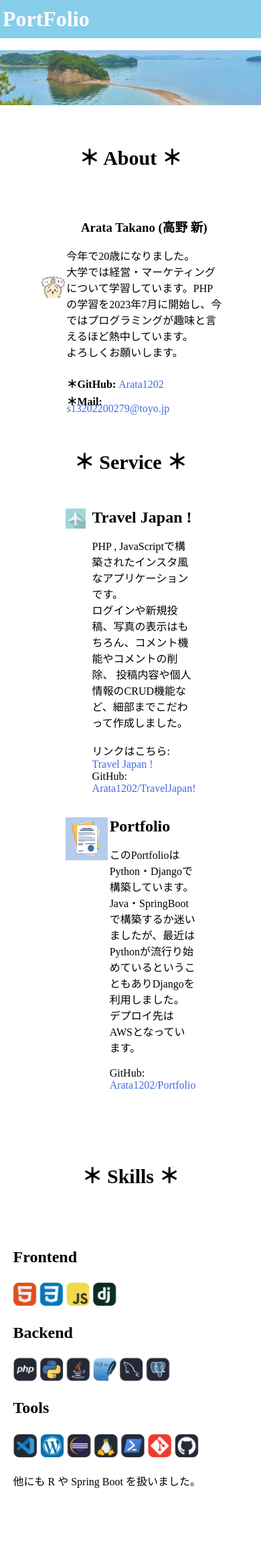
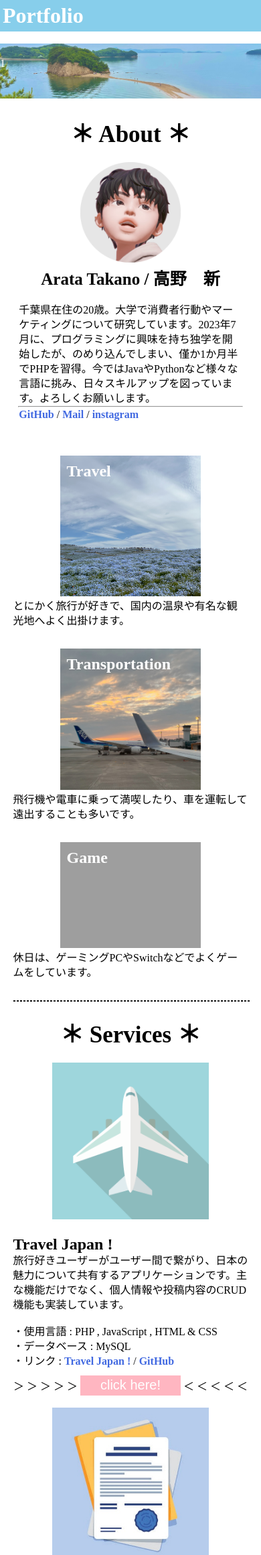
Before and after one commit to Arata1202/Portfolio-DEPLOY, a Django app: page / in a window 390 px wide. Shown: the top 2321 px of the page at 67% size. Before the commit the page ends 2221 px from the top, so only its background shows below. Run offline with Django 4.2, Linux system fonts and the light colour scheme; data comes from the database, SQL or seed files in the repository; grey boxes are pictures that could not be loaded.

Commit message:
Portfolio完成に向けて

```diff
--- a/blog/templates/blog/base.html
+++ b/blog/templates/blog/base.html
@@ -6,21 +6,19 @@
     <title>Document</title>
     {% load static %}
     <link rel="stylesheet" href="{% static 'CSS/base.css' %}">
+    <script src="{% static 'JS/base.js' async %}"></script>
 </head>
 <body>
     <header>
-        <h1><a href="/"><strong>PortFolio</strong></a></h1>
+        <h1><a href="/"><strong>Portfolio</strong></a></h1>
 
-        <!--　　設計中
         <nav class="navbar">
             <ul>
-                <li><a href="">About</a></li>
-                <li><a href="">Works</a></li>
-                <li><a href="">Skills</a></li>
+                <li><a id="link_about" href="javascript:void(0);" onclick="ScrollWindow('about');">About</a></li>
+                <li><a id="link_service" href="javascript:void(0);" onclick="ScrollWindow('service');">Services</a></li>
+                <li><a id="link_service" href="javascript:void(0);" onclick="ScrollWindow('skills');">Skills</a></li>
             </ul>
         </nav>
-        -->
-
     </header>
 
 
--- a/blog/templates/blog/frontpage.html
+++ b/blog/templates/blog/frontpage.html
@@ -2,28 +2,65 @@
 {% block content %}
 {% load static %}
 <link rel="stylesheet" href="{% static 'CSS/frontpage.css' %}">
+<script src="{% static 'JS/frontpage.js' async %}"></script>
 
-<img class="top" src="/media/IMG_6171.jpg" alt="" style="width: 100vw;">
+<!--　　　　スクロール用　　　　　-->
+<div id="about">1</div>
+
+<img class="top" src="/media/IMG_6171.jpg" alt="" style="width: 100%;">
 
 <h2 class="subtitle">＊ About ＊</h2>
 <div class="about">
     <div class="about-s">
         <div class="aboutpic">
-            <img src="/media/IMG_2.PNG" alt="">
+            <img src="/media/IMG_101.PNG" alt="">
         </div>
         <div class="myname">
-            <h3>Arata Takano (高野 新)</h3>
-            <p>今年で20歳になりました。<br>大学では経営・マーケティングについて学習しています。PHPの学習を2023年7月に開始し、今ではプログラミングが趣味と言えるほど熱中しています。<br>よろしくお願いします。</p>
+            <h2 class="topname">Arata Takano / 高野　新</h2>
+            <p>千葉県在住の20歳。大学で消費者行動やマーケティングについて研究しています。2023年7月に、プログラミングに興味を持ち独学を開始したが、のめり込んでしまい、僅か1か月半でPHPを習得。今ではJavaやPythonなど様々な言語に挑み、日々スキルアップを図っています。よろしくお願いします。
+            </p>
+            <hr>
+            <p><a href="https://github.com/Arata1202" target="_blank"><b>GitHub</b></a> / <a href="mailto:s13202200279@toyo.jp" ><b>Mail</b></a> / <a href="https://www.instagram.com/ao_japantraveler/?hl=ja" target="_blank"><b>instagram</b></a></p>
         </div>
     </div>
-    <div class="link">
-        <p><b>＊GitHub: </b><a href="https://github.com/Arata1202">Arata1202</a></p>
-        <p><b>＊Mail: </b><a>s13202200279@toyo.jp</a></p>
+    <div class="underpic">
+        <div class="love">
+            <div class="lovepic">
+                <h2>Travel</h2>
+                <div class="loveimg">
+                                                                <div id="service">.</div>
+                    <img src="/media/IMG_3136.jpg" alt="">
+                </div>
+                <p>とにかく旅行が好きで、国内の温泉や有名な観光地へよく出掛けます。</p>
+            </div>
+        </div>
+        <div class="love-s">
+            <div class="lovepic">
+                <h2>Transportation</h2>
+                <div class="loveimg">
+                    <img src="/media/IMG_3990.jpg" alt="">
+                </div>
+                <p>飛行機や電車に乗って満喫したり、車を運転して遠出することも多いです。</p>
+            </div>
+        </div>
+        <div class="love">
+            <div class="lovepic">
+                <h2>Game</h2>
+                <div class="loveimg">
+                    <img src="/media/IMG_3340.jpg" alt="">
+                </div>
+                <p>休日は、ゲーミングPCやSwitchなどでよくゲームをしています。</p>
+            </div>
+        </div>
+    </div>
+    <div id="service">2</div>
+    <div class="aboutline">
+        <hr>
     </div>
 </div>
 
 <!--　　　　　サービス　　　　　-->
-<h2 class="subtitle">＊ Service ＊</h2>
+<h2 class="subtitle">＊ Services ＊</h2>
 
 <div class="service">
     <div class="topic">
@@ -32,14 +69,15 @@
         </div>
         <div class="detail">
             <h2>Travel Japan !</h2>
-            <p>
-                PHP , JavaScriptで構築されたインスタ風なアプリケーションです。
-                <br>ログインや新規投稿、写真の表示はもちろん、コメント機能やコメントの削除、
-                投稿内容や個人情報のCRUD機能など、細部までこだわって作成しました。
-                <br><br>リンクはこちら: <a href="https://travel.aratasportfolio.com/guest.php">Travel Japan !</a>
-                <br>GitHub: <a href="https://github.com/Arata1202/Travel-Japan-">Arata1202/TravelJapan!</a>
-            </p>
+            <p> 旅行好きユーザーがユーザー間で繋がり、日本の魅力について共有するアプリケーションです。主な機能だけでなく、個人情報や投稿内容のCRUD機能も実装しています。</p>
+            <br>
+            <p>・使用言語 : PHP , JavaScript , HTML & CSS</p>
+            <p>・データベース : MySQL</p>
+            <p>・リンク : <a href="https://travel.aratasportfolio.com/guest.php" target="_blank"><b> Travel Japan !</b></a> / <a href="https://github.com/Arata1202/Travel-Japan-" target="_blank"><b>GitHub</b></a></p>
         </div>
+    </div>
+    <div class="detail_btn">
+        <p>＞ ＞ ＞ ＞ ＞ <button onclick="location.href=post-3">click here!</button> ＜ ＜ ＜ ＜ ＜</p>
     </div>
     <br>
     <div class="topic">
@@ -48,34 +86,47 @@
         </div>
         <div class="detail">
             <h2>Portfolio</h2>
-            <p>
-                このPortfolioはPython・Djangoで構築しています。
-                <br>Java・SpringBootで構築するか迷いましたが、最近はPythonが流行り始めているということもありDjangoを利用しました。
-                <br>デプロイ先はAWSとなっています。
-                <br><br>GitHub: <a href="https://github.com/Arata1202/portfolio">Arata1202/Portfolio</a>
-            </p>
+            <p>Java , SpringBootで開発するか、Python , Djangoで開発するか迷いましたが、最近Pythonが流行ってきているということでDjangoを選びました。このポートフォリオはAWSにデプロイしています。</p>
+            <br>
+            <p>・使用言語 : Python , Django , HTML & CSS</p>
+            <p>・デプロイ : AWS</p>
+            <p>・リンク : <a href="https://github.com/Arata1202/portfolio" target="_blank"><b>GitHub</b></a></p>
         </div>
+    </div>
+    <div id="skills">3</div>
+    <div class="serviceline">
+        <hr>
     </div>
 </div>
 
 <!--　　　　　スキル　　　　　-->
-<br><br>
 <h2 class="subtitle">＊ Skills ＊</h2>
-<br>
 <div class="skills">
+    ※実務経験はありません。今までに個人で行った内容を記載しています。
     <div class="skill">
         <h2>Frontend</h2>
         <img src="/media/IMG_6174.jpg" alt="" width="46%">
+        <p>・<b>HTML & CSS :</b> Webアプリのコーディング</p>
+        <p>・<b>JavaScript :</b> Webアプリ開発</p>
+        <p>・<b>Django :</b> ポートフォリオの作成</p>
     </div>
     <div class="skill">
         <h2>Backend</h2>
-        <img src="/media/IMG_6175.jpg" alt="" width="68%">
+        <img src="/media/IMG_6189.jpg" alt="" width="80%">
+        <p>・<b>PHP , MySQL :</b> Travel Japan ! の開発</p>
+        <p>・<b>Python :</b> Webスクレイピング / Excel自動化 / 画像認識</p>
+        <p>・<b>Java , SpringBoot :</b> Webアプリ開発</p>
+        <p>・<b>AWS :</b> ポートフォリオのデプロイ</p>
     </div>
     <div class="skill">
         <h2>Tools</h2>
         <img src="/media/IMG_6176.png" alt="" width="80%">
+        <p>・<b>VSCode :</b> Webアプリ開発</p>
+        <p>・<b>Git , GitHub :</b> ソースコードの管理</p>
+        <p>・<b>Linux :</b> RaspberryPi4にUbuntu環境構築</p>
+        <p>・<b>Eclips :</b> SpringBootの開発</p>
+        <p>・<b>WordPress :</b> ブログの作成</p>
     </div>
-    <p>他にも R や Spring Boot を扱いました。</p>
 </div>
 
 {% for post in posts %}
--- a/main/settings.py
+++ b/main/settings.py
@@ -25,7 +25,7 @@ SECRET_KEY = "django-insecure-26e6$ehq#bx#@ox7k0*q(lq=-oflf+f+g_)8-2-cb9-tp!@jzi
 # SECURITY WARNING: don't run with debug turned on in production!
 DEBUG = True
 
-ALLOWED_HOSTS = ['3.27.114.19:8000']
+ALLOWED_HOSTS = ['*']
 
 
 # Application definition
--- a/static_local/CSS/base.css
+++ b/static_local/CSS/base.css
@@ -11,25 +11,29 @@ header{
     margin-bottom: 5px;
     padding: 10px 0px 10px 0px;
     top: 0;
+    z-index: 9;
 }
 header h1{
     margin-top: 0;
     margin-bottom: 0;
     margin-left: 1%;
-    padding-right: 19%;
 }
 header h1 a{
     color: white;
     text-decoration: none;
 }
+.navbar{
+    margin: auto;
+    margin-right: 30%;
+}
 .navbar ul{
     display: flex;
     justify-content: center;
-    margin-bottom: 0;
-    margin-top: 10px;
+    margin-bottom: 5px;
+    margin-top: 0;
 }
 .navbar ul li{
-    margin:0px 50px 0px 50px;
+    margin:0px 80px 0px 80px;
     list-style: none;
 }
 .navbar ul li a{
@@ -38,3 +42,17 @@ header h1 a{
     font-weight: bold;
     font-size: 20px;
 }
+@media screen and (max-width: 767px) {
+    header{
+        background-color: skyblue;
+        width: 100%;
+        display: flex;
+        position: fixed;
+        padding: 5px 0px 5px 0px;
+        top: 0;
+        z-index: 9;
+    }
+    .navbar{
+        display: none;
+    }
+}
--- a/static_local/CSS/frontpage.css
+++ b/static_local/CSS/frontpage.css
@@ -1,26 +1,42 @@
 @charset "utf-8";
-
 .top{
     margin-top: 75px;
 }
 .subtitle{
     text-align: center;
-    font-size: 30px;
+    font-size: 35px;
     margin-bottom: 50px;
-    margin-top: 50px;
+    margin-top: 30px;
+    position: relative;
 }
 a{
     text-decoration: none;
     color: royalblue;
 }
 
+#about{
+    position: absolute;
+    margin-top: 22%;
+    color: white;
+}
+#service{
+    position: absolute;
+    margin-top: 115%;
+    color: white;
+}
+#skills{
+    position: absolute;
+    margin-bottom: 120%;
+    color: white;
+}
+
 /* about */
 .about{
-    width: 50%;
+    width: 52%;
     margin: auto;
 }
 .aboutpic{
-    width: 45%;
+    width: 210px;
 }
 .aboutpic img{
     width: 100%;
@@ -29,22 +45,85 @@ a{
     display: flex;
     justify-content: center;
 }
+.myname h2{
+    font-size: 25px;
+    margin: 0 0 10px 30px;
+}
+.myname p{
+    margin: 0 0 0 30px;
+    width: 570px;
+}
+.myname h2 button{
+    width: 40px;
+    height: 40px;
+}
+.myname h2 img{
+    width: 40px;
+    height: 40px;
+}
+hr{
+    width: 570px;
+    margin-left: 30px;
+}
+
+/* 写真3枚 */
+.underpic{
+    display: flex;
+    justify-content: center;
+    margin-bottom: 50px;
+    z-index: 1;
+}
+.love{
+    width: 35%;
+    margin: 30px 0 0 0;
+    z-index: 1;
+}
+.love-s{
+    width: 35%;
+    margin: 30px 40px 0 40px;
+}
+.lovepic img{
+    width: 100%;
+}
+.lovepic{
+    position: relative;
+}
+.lovepic h2{
+    position: absolute;
+    margin-top: 0;
+    top: 10px;
+    left: 15px;
+    color: white;
+}
+.lovepic p{
+    margin: 0 0 0 0;
+    position: relative;
+}
+.aboutline hr{
+    width: 100%;
+    border: 1px dashed;
+    margin: 0 0 0 0;
+}
 
 /* サービス */
 
 .service{
-    width: 50%;
+    width: 52%;
     margin: auto;
 }
 .servicepic{
-    width: 64%;
+    width: 200px;
+    margin-right: 10px
+}
+.servicepic-s{
+    width: 200px;
     margin-right: 10px
 }
 .servicepic img{
     width: 100%;
 }
 .servicepic-s img{
-    width: 96%;
+    width: 100%;
 }
 .topic{
     display: flex;
@@ -53,52 +132,165 @@ a{
 .topic h2{
     margin: 0 0 0 0;
 }
+.detail{
+    width: 600px;
+}
+p{
+    margin: 0 0 0 0;
+    line-height: 22px;
+}
+.detail_btn{
+    text-align: center;
+    margin: 10px 0 0 0;
+}
+.detail_btn button{
+    font-size: 20px;
+    width: 150px;
+    height: 30px;
+    background-color: lightpink;
+    color: white;
+    border: none;
+}
+.serviceline hr{
+    width: 100%;
+    border: 1px dashed;
+    margin: 50px 0 0 0;
+}
 
 /* スキル */
 .skills{
     width: 50%;
     margin: auto;
+    margin-top: 0;
+}
+.skill h2{
+    font-size: 25px;
+    margin: 30px 0 0 0;
+}
+.skill p{
+    margin: 0 0 0 0;
 }
 
 @media screen and (max-width: 767px) {
-    .aboutme{
+    .top{
+        margin-top: 65px;
+    }
+    .subtitle{
+        text-align: center;
+        font-size: 35px;
+        margin-bottom: 20px;
+        margin-top: 20px;
+    }
+
+    /* about */
+    .about{
+        width: 90%;
+    }
+    .aboutpic{
+        width: 150px;
+        margin: auto;
+    }
+    .aboutpic img{
+        width: 100%;
+    }
+    .about-s{
+        display: block;
+    }
+    .myname h2{
+        margin: 0 0 20px 0;
+        text-align: center;
+    }
+    .myname p{
+        margin: auto;
+        width: 95%;
+    }
+    hr{
+        width: 95%;
+        margin: auto;
+    }
+
+    /* 写真3枚 */
+    .underpic{
+        display: block;
+        margin-bottom: 20px;
+        z-index: 1;
+        margin-top: 50px;
+    }
+    .love{
+        width: 100%;
+        z-index: 1;
+    }
+    .love-s{
+        width:100%;
+        margin: 0 0 0 0;
+    }
+    .loveimg{
+        width: 60%;
+        margin: auto;
+    }
+    .loveimg img{
+        width: 100%;
+        margin: auto;
+    }
+    .lovepic{
+        position: relative;
+        margin: 0 0 0 0;
+    }
+    .lovepic h2{
+        position: absolute;
+        margin-top: 0;
+        top: 10px;
+        left: 80px;
+        color: white;
+    }
+    .lovepic p{
+        margin: 0 0 30px 0;
+    }
+    .aboutline hr{
+        width: 100%;
+        border: 1px dashed;
+        margin: 0 0 0 0;
+    }
+
+    /* サービス */
+    .service{
+        width: 100%;
+        margin: auto;
+    }
+    .servicepic{
+        width: 60%;
+        margin: auto;
+    }
+    .servicepic-s{
+        width: 60%;
+        margin: auto;
+    }
+    .servicepic img{
+        width: 100%;
+    }
+    .servicepic-s img{
+        width: 100%;
+    }
+    .topic{
         display: block;
         width: 100%;
     }
-    .link{
-        line-height: 10px;
-        margin: auto;
-        width: 70%;
-    }
-    .service-f{
-        display: block;
-        width: 100%;
-    }
-    .service-f img{
-        width: 100%;
-    }
-    .service-f{
-        display: block;
+    .topic h2{
         margin: 0 0 0 0;
     }
     .detail{
-        width: 100%;
+        width: 90%;
+        margin: auto;
+        margin-top: 20px;
     }
-    .about{
+    .serviceline hr{
+        width: 90%;
+        border: 1px dashed;
         margin: auto;
-        width: 70%;
+        margin-top: 20px;
     }
-    .aboutme img{
-        width: 100%;
-        margin: auto;
-    }
-    .aboutpic{
-        margin: auto;
-        width: 70%;
-    }
-    .myname h3{
-        text-align: center;
-    }
+
+
     /* スキル */
     .skills{
         width: 90%;
--- /dev/null
+++ b/static_local/CSS/product.css
@@ -0,0 +1,6 @@
+@charset "utf-8";
+
+.subtitle{
+    text-align: center;
+    font-size: 35px;
+}
```
Also changed, not shown: blog/templates/blog/product.html (added, +10 -0 lines), static_local/JS/base.js (added, +8 -0 lines), media_local/IMG_100.PNG (added), media_local/IMG_101.PNG (added), media_local/IMG_3136.jpg (added), media_local/IMG_3990.jpg (added), media_local/IMG_6189.jpg (added), static_local/JS/frontpage.js (added), 5 other files.
